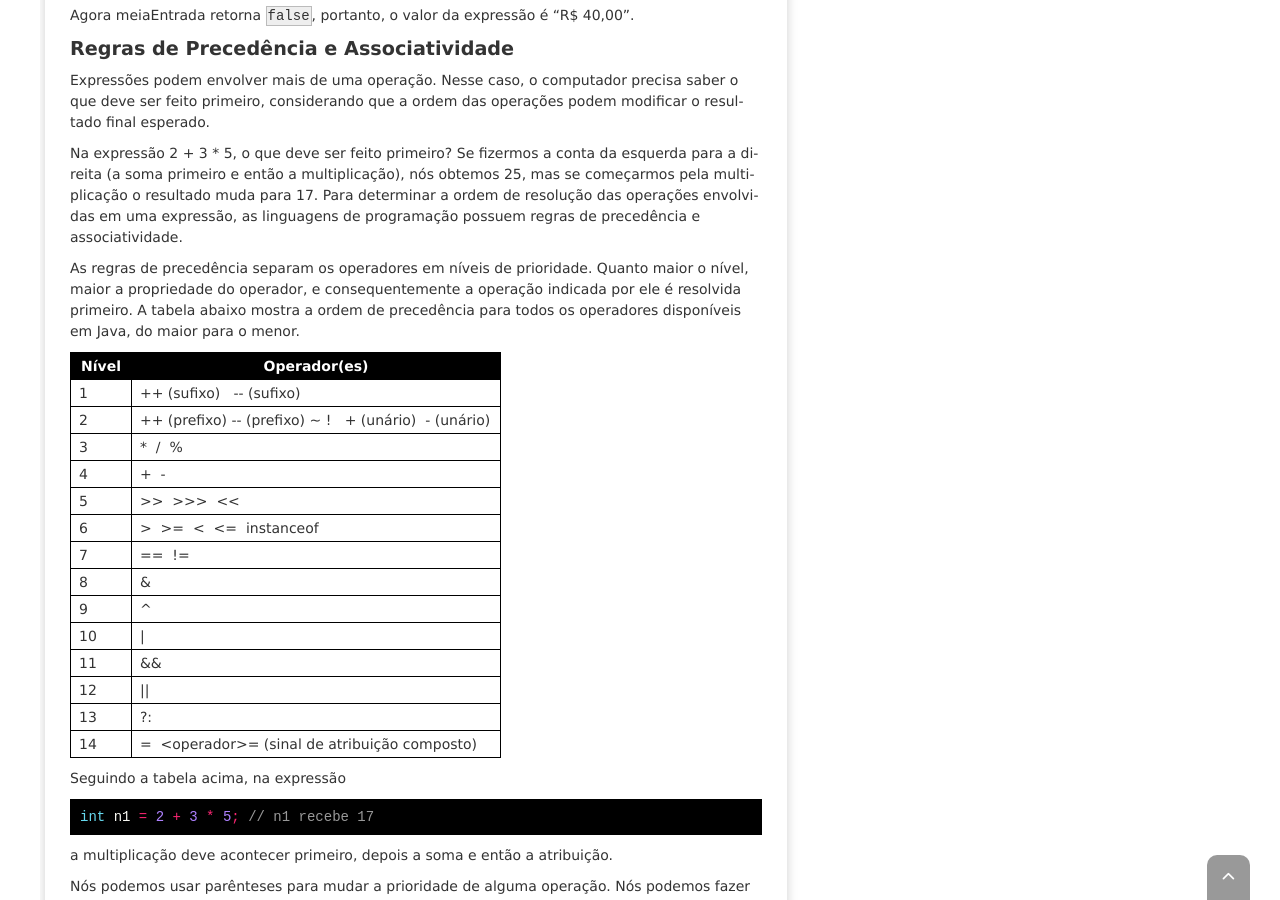
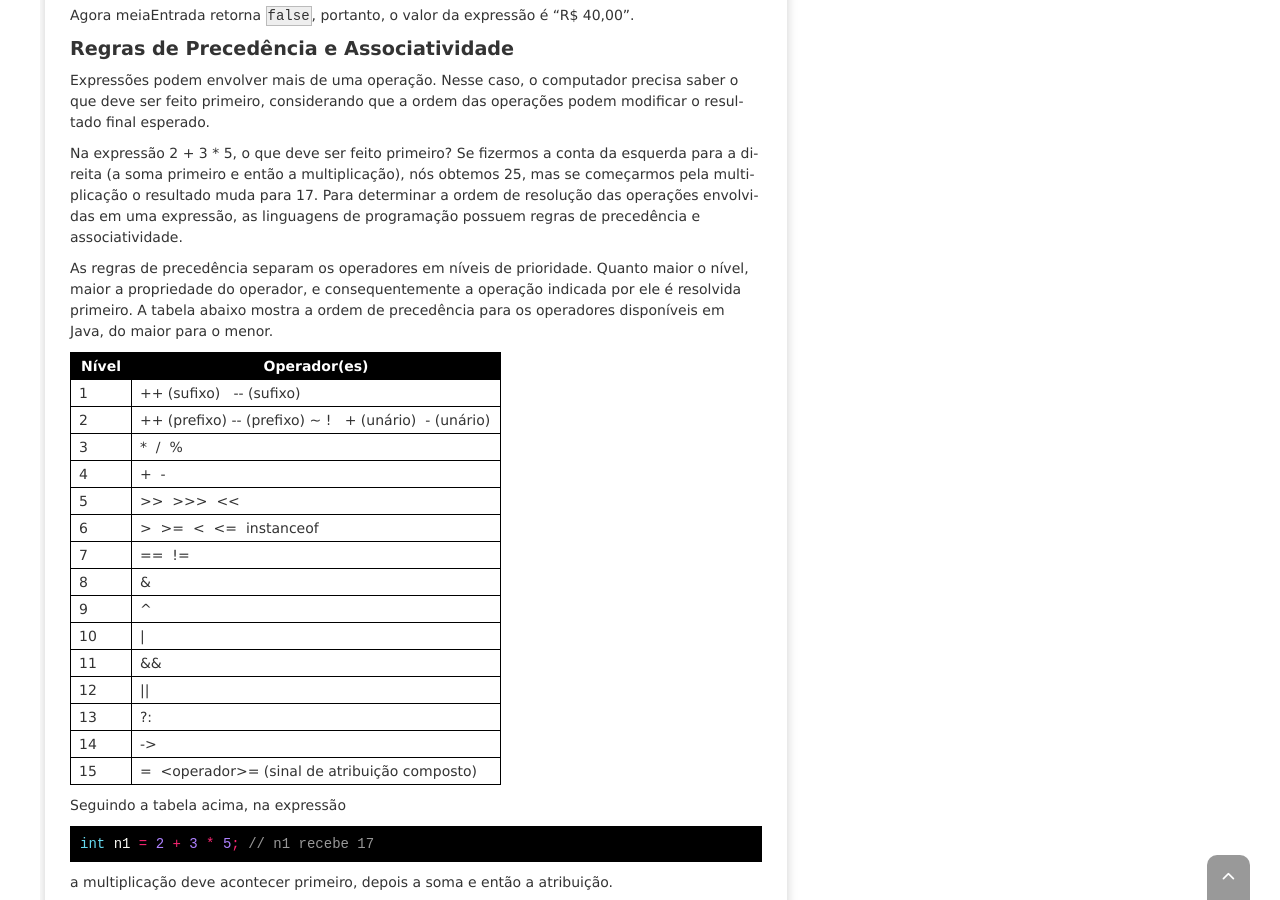
Before and after one commit to Quas1Dev/QuasiDev, a Jekyll site: the page built from _posts/2021-12-17-java-operators-ptbr.md, in a window 1280 px wide and 900 px high, scrolled down 13026 px. Built offline with Jekyll 4.4.1, drawn with Linux system fonts in a browser that asks for light colours; nearby versions of some CDN libraries; comment, search, counter and statistics services are not loaded.

Commit message:
Draft 14

```diff
--- a/_posts/2021-12-17-java-operators-ptbr.md
+++ b/_posts/2021-12-17-java-operators-ptbr.md
@@ -802,7 +802,7 @@
 
 Na expressão 2 + 3 * 5, o que deve ser feito primeiro? Se fizermos a conta da esquerda para a direita (a soma primeiro e então a multiplicação), nós obtemos 25, mas se começarmos pela multiplicação o resultado muda para 17. Para determinar a ordem de resolução das operações envolvidas em uma expressão, as linguagens de programação possuem regras de precedência e associatividade.
 
-As regras de precedência separam os operadores em níveis de prioridade. Quanto maior o nível, maior a propriedade do operador, e consequentemente a operação indicada por ele é resolvida primeiro. A tabela abaixo mostra a ordem de precedência para todos os operadores disponíveis em Java, do maior para o menor.
+As regras de precedência separam os operadores em níveis de prioridade. Quanto maior o nível, maior a propriedade do operador, e consequentemente a operação indicada por ele é resolvida primeiro. A tabela abaixo mostra a ordem de precedência para os operadores disponíveis em Java, do maior para o menor.
 
 <table class="table table-model-1">
 <thead>
@@ -866,6 +866,10 @@
   </tr>
   <tr>
     <td>14</td>
+    <td>-></td>
+  </tr>
+  <tr>
+    <td>15</td>
     <td>=&nbsp;&nbsp;&lt;operador&gt;= (sinal de atribuição composto)</td>
   </tr>
 </tbody>
```
